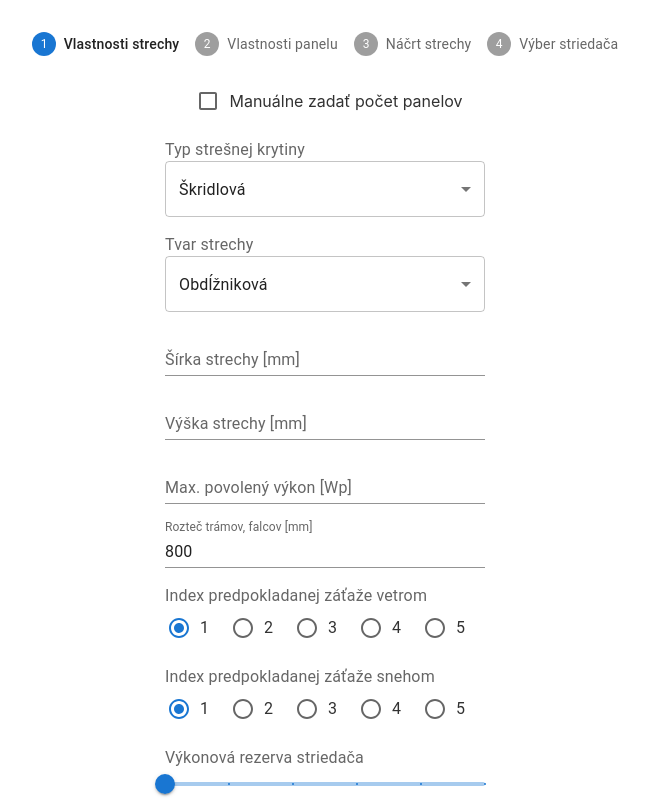
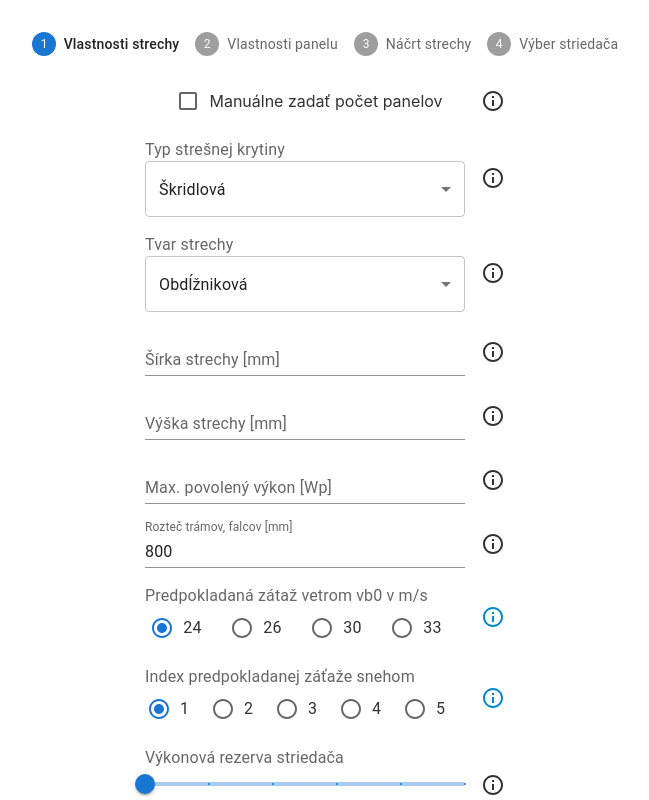
Before and after one commit to davidvajda/pv-calculator, a React (Create React App) app: page / in a window 1280 px wide. Shown: the top 800 px of the page, without its empty margins (315-964 px from the left). Built offline with nearby package versions, Linux system fonts and the light colour scheme.

Commit message:
added new infoTooltip component

```diff
--- a/package.json
+++ b/package.json
@@ -5,6 +5,7 @@
   "dependencies": {
     "@emotion/react": "^11.9.3",
     "@emotion/styled": "^11.9.3",
+    "@mui/icons-material": "^5.10.15",
     "@mui/material": "^5.8.6",
     "@testing-library/jest-dom": "^5.14.1",
     "@testing-library/react": "^13.0.0",
--- a/src/Components/CheckboxInput/CheckboxInput.js
+++ b/src/Components/CheckboxInput/CheckboxInput.js
@@ -1,7 +1,7 @@
 import React from "react";
 
 import Checkbox from "@mui/material/Checkbox";
-import Tooltip from "@mui/material/Tooltip";
+import InfoTooltip from "../InfoTooltip/InfoTooltip"
 
 export const CheckboxInput = ({
   label,
@@ -9,9 +9,10 @@ export const CheckboxInput = ({
   appDispatch,
   appDispatchAction,
   description,
+  url
 }) => {
   return (
-    <Tooltip title={description} followCursor enterDelay={300} leaveDelay={50} placement="left">
+    <InfoTooltip description={description} url={url}>
       <div
         className="checkbox-input"
         onClick={() => appDispatch({ type: appDispatchAction })}
@@ -19,6 +20,6 @@ export const CheckboxInput = ({
         <Checkbox checked={value} />
         <div className="checkbox-input-label">{label}</div>
       </div>
-    </Tooltip>
+    </InfoTooltip>
   );
 };
--- /dev/null
+++ b/src/Components/InfoTooltip/InfoTooltip.js
@@ -0,0 +1,43 @@
+import React from "react";
+
+import IconButton from "@mui/material/IconButton";
+import { InfoOutlined } from "@mui/icons-material";
+
+import Tooltip from "@mui/material/Tooltip";
+
+const UrlWrapper = ({ children, url }) => {
+  return url === "#" ? (
+    <div className="div-4040">{children}</div>
+  ) : (
+    <a href={url} target="_blanc">
+      <IconButton color="info">{children}</IconButton>
+    </a>
+  );
+};
+
+const TooltipWrapper = ({ children, description }) => {
+  return description === undefined ? (
+    <>{children}</>
+  ) : (
+    <Tooltip title={description}>{children}</Tooltip>
+  );
+};
+
+const InfoTooltip = ({ children, description, url = "#" }) => {
+  return (
+    <div className="tooltip-wrapper">
+      {children}
+      <UrlWrapper url={url}>
+        <TooltipWrapper description={description}>
+          {description === undefined ? (
+            <div className="div-4040"></div>
+          ) : (
+            <InfoOutlined />
+          )}
+        </TooltipWrapper>
+      </UrlWrapper>
+    </div>
+  );
+};
+
+export default InfoTooltip;
--- a/src/Components/RadioButtonInput/RadioButtonInput.js
+++ b/src/Components/RadioButtonInput/RadioButtonInput.js
@@ -4,7 +4,7 @@ import Radio from "@mui/material/Radio";
 import RadioGroup from "@mui/material/RadioGroup";
 import FormControlLabel from "@mui/material/FormControlLabel";
 import FormLabel from "@mui/material/FormLabel";
-import Tooltip from "@mui/material/Tooltip";
+import InfoTooltip from "../InfoTooltip/InfoTooltip"
 
 export const RadioButtonInput = ({
   label,
@@ -14,6 +14,7 @@ export const RadioButtonInput = ({
   appDispatch,
   appDispatchAction,
   description,
+  url
 }) => {
   const radioButtonId = React.useId();
 
@@ -31,7 +32,7 @@ export const RadioButtonInput = ({
   }
 
   return (
-    <Tooltip title={description} followCursor enterDelay={300} leaveDelay={50} placement="left">
+    <InfoTooltip description={description} url={url}>
       <div className="input">
         <FormLabel id={radioButtonId}>{label}</FormLabel>
         <RadioGroup
@@ -48,6 +49,6 @@ export const RadioButtonInput = ({
           {radios}
         </RadioGroup>
       </div>
-    </Tooltip>
+    </InfoTooltip>
   );
 };
--- a/src/Components/SelectInput/SelectInput.js
+++ b/src/Components/SelectInput/SelectInput.js
@@ -3,7 +3,7 @@ import React from "react";
 import MenuItem from "@mui/material/MenuItem";
 import Select from "@mui/material/Select";
 import InputLabel from "@mui/material/InputLabel";
-import Tooltip from "@mui/material/Tooltip";
+import InfoTooltip from "../InfoTooltip/InfoTooltip"
 
 export const SelectInput = ({
   label,
@@ -13,6 +13,7 @@ export const SelectInput = ({
   appDispatchAction,
   defaultValue,
   description,
+  url
 }) => {
   const menuItems = [];
   for (let i = 0; i < values.length; i++) {
@@ -26,7 +27,7 @@ export const SelectInput = ({
   const labelId = React.useId();
 
   return (
-    <Tooltip title={description} followCursor enterDelay={300} leaveDelay={50} placement="left">
+    <InfoTooltip description={description} url={url}>
       <div className="input">
         <InputLabel id={labelId}>{label}</InputLabel>
         <Select
@@ -43,6 +44,6 @@ export const SelectInput = ({
           {menuItems}
         </Select>
       </div>
-    </Tooltip>
+    </InfoTooltip>
   );
 };
--- a/src/Components/SliderInput/SliderInput.js
+++ b/src/Components/SliderInput/SliderInput.js
@@ -2,7 +2,7 @@ import React from "react";
 
 import Slider from "@mui/material/Slider";
 import FormLabel from "@mui/material/FormLabel";
-import Tooltip from "@mui/material/Tooltip";
+import InfoTooltip from "../InfoTooltip/InfoTooltip"
 
 export const SliderInput = ({
   label,
@@ -12,17 +12,12 @@ export const SliderInput = ({
   appDispatch,
   appDispatchAction,
   description,
+  url
 }) => {
   const sliderId = React.useId();
 
   return (
-    <Tooltip
-      title={description}
-      followCursor
-      enterDelay={300}
-      leaveDelay={50}
-      placement="left"
-    >
+    <InfoTooltip description={description} url={url}>
       <div className="input">
         <FormLabel id={sliderId}>{label}</FormLabel>
         <Slider
@@ -42,6 +37,6 @@ export const SliderInput = ({
           }
         />
       </div>
-    </Tooltip>
+    </InfoTooltip>
   );
 };
--- a/src/Components/Stepper/Stepper.js
+++ b/src/Components/Stepper/Stepper.js
@@ -9,7 +9,6 @@ import {
   OutputContext,
   APP_ACTIONS,
 } from "../../ContextProvider/ContextProvider";
-import { countPanels } from "../../Utilities/countPanels";
 
 export default function HorizontalLinearStepper({ children }) {
   const { appState, appDispatch } = useContext(AppStateContext);
--- a/src/Components/TextInput/TextInput.js
+++ b/src/Components/TextInput/TextInput.js
@@ -1,7 +1,7 @@
 import React from "react";
 
 import TextField from "@mui/material/TextField";
-import Tooltip from "@mui/material/Tooltip";
+import InfoTooltip from "../InfoTooltip/InfoTooltip";
 
 export const TextInput = ({
   idx = 0,
@@ -13,6 +13,7 @@ export const TextInput = ({
   size = "regular",
   disabled,
   description,
+  url
 }) => {
   const numberappDispatch = (value) => {
     const numericValue = parseInt(value);
@@ -34,13 +35,8 @@ export const TextInput = ({
   };
 
   return (
-    <Tooltip
-      title={description}
-      followCursor
-      enterDelay={300}
-      leaveDelay={50}
-      placement="left"
-    >
+    <>
+      <InfoTooltip description={description} url={url} >
         <div className={size === "small" ? "small-input" : "input"}>
           <TextField
             disabled={disabled}
@@ -56,6 +52,7 @@ export const TextInput = ({
             }}
           />
         </div>
-    </Tooltip>
+      </InfoTooltip>
+    </>
   );
 };
--- a/src/Pages/FormPage/FormPage.js
+++ b/src/Pages/FormPage/FormPage.js
@@ -34,7 +34,13 @@ const FormPage = () => {
     values: ["tile", "beaver", "trapez", "wave", "fold"],
   };
 
-  const loadIndexOptions = {
+
+  const windLoadIndexOptions = {
+    labels: ["24", "26", "30", "33"],
+    values: [1, 2, 3, 4],
+  };
+
+  const snowLoadIndexOptions = {
     labels: ["1", "2", "3", "4", "5"],
     values: [1, 2, 3, 4, 5],
   };
@@ -171,22 +177,24 @@ const FormPage = () => {
       />
 
       <RadioButtonInput
-        label={"Index predpokladanej záťaže vetrom"}
-        radioLabels={loadIndexOptions.labels}
-        values={loadIndexOptions.values}
+        label={"Predpokladaná zátaž vetrom vb0 v m/s"}
+        radioLabels={windLoadIndexOptions.labels}
+        values={windLoadIndexOptions.values}
         defaultValue={appState.windLoad}
         appDispatch={appDispatch}
         appDispatchAction={APP_ACTIONS.WIND_LOAD}
-        description={`Od indexu záťaže sa odvíja použitý montážny materiál.`}
+        description={`Od indexu záťaže sa odvíja použitý montážny materiál. Kliknutím sa dostanete na web, ktorý zdarma poskytuje informáciu o indexe zátaže na slovensku.`}
+        url="https://www.dlubal.com/en/load-zones-for-snow-wind-earthquake/wind-stn-en-1991-1-4.html"
       />
       <RadioButtonInput
         label={"Index predpokladanej záťaže snehom"}
-        radioLabels={loadIndexOptions.labels}
-        values={loadIndexOptions.values}
+        radioLabels={snowLoadIndexOptions.labels}
+        values={snowLoadIndexOptions.values}
         defaultValue={appState.snowLoad}
         appDispatch={appDispatch}
         appDispatchAction={APP_ACTIONS.SNOW_LOAD}
-        description={`Od indexu záťaže sa odvíja použitý montážny materiál.`}
+        description={`Od indexu záťaže sa odvíja použitý montážny materiál. Kliknutím sa dostanete na web, ktorý zdarma poskytuje informáciu o indexe zátaže na slovensku.`}
+        url="https://www.dlubal.com/en/load-zones-for-snow-wind-earthquake/snow-stn-en-1991-1-3.html"
       />
       <SliderInput
         label={"Výkonová rezerva striedača"}
--- a/src/index.css
+++ b/src/index.css
@@ -401,3 +401,18 @@ code {
   width: 6em;
   margin: .2em;
 }
+
+.tooltip-wrapper {
+  display: flex;
+  align-items: center;
+  justify-content: center;
+  flex-direction: row;
+}
+
+.div-4040 {
+  width: 40px;
+  height: 40px;
+  display: flex;
+  justify-content: center;
+  align-items: center;
+}
```
Also changed, not shown: server.js (+8 -1 lines), 1 other file (tests, documents, lock files or other folders). Lines whose indentation alone changed are shown as unchanged.
